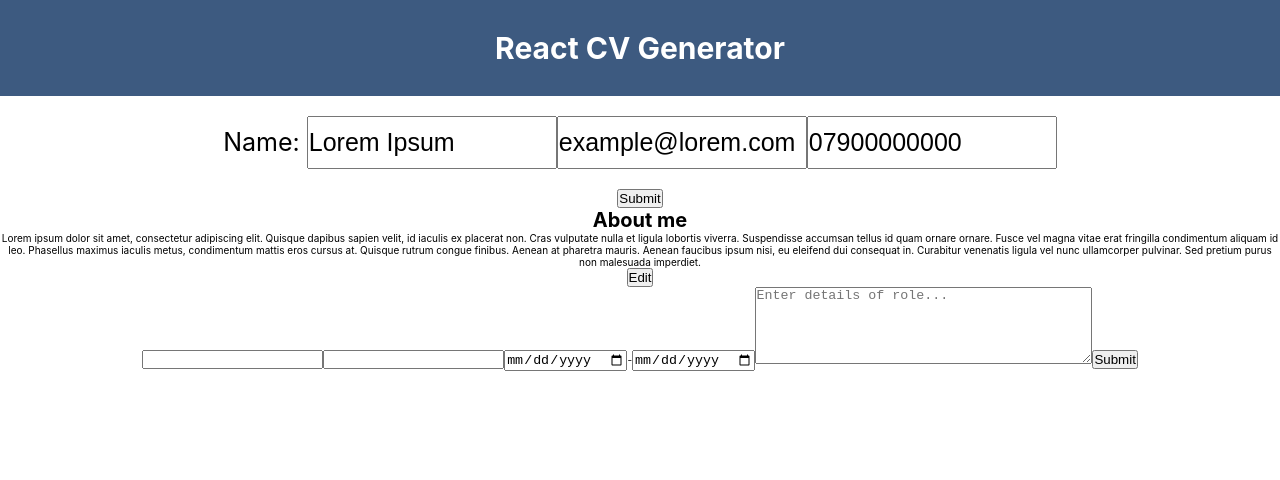
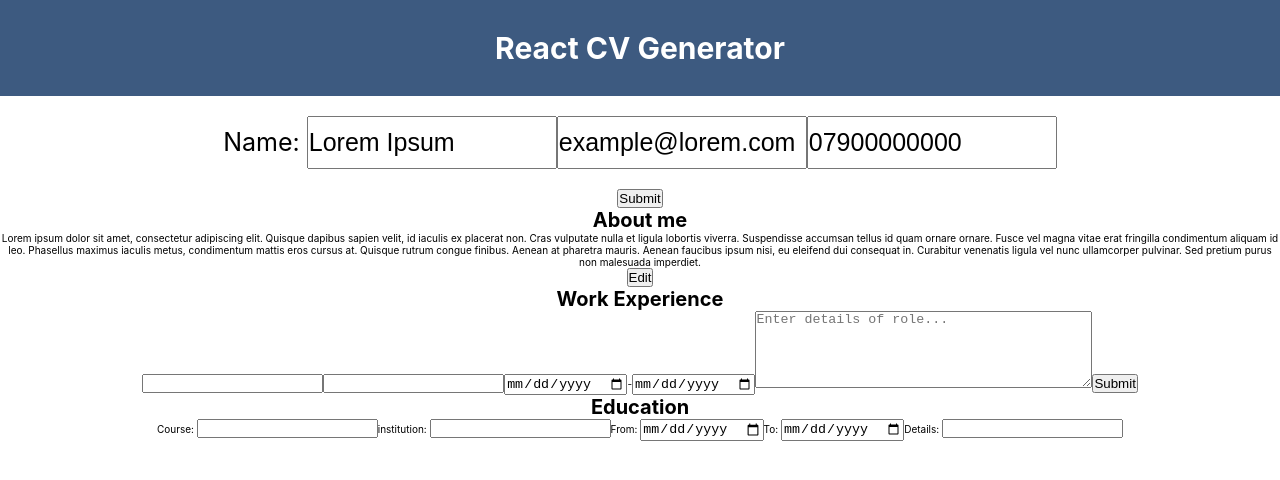
Before and after one commit to sultanp91/cv-project, a React (Create React App) app: page / in a window 1280 px wide. Shown: the top 480 px of the page. Built offline with nearby package versions, Linux system fonts and the light colour scheme.

Commit message:
created education component

```diff
--- a/src/App.js
+++ b/src/App.js
@@ -4,6 +4,7 @@ import Header from './components/Header';
 import GeneralInfo from './components/GeneralInfo';
 import Aboutme from './components/Aboutme';
 import Career from './components/Career';
+import Education from './components/Education';
 
 function App() {
   return (
@@ -12,6 +13,7 @@ function App() {
       <GeneralInfo />
       <Aboutme />
       <Career />
+      <Education />
     </div>
   );
 }
--- a/src/components/Career.js
+++ b/src/components/Career.js
@@ -1,7 +1,6 @@
 import React, { Component } from 'react';
 import uniqid from 'uniqid';
 import Jobs from './Jobs';
-import {format} from 'date-fns'
 
 class Career extends Component {
   constructor() {
@@ -81,6 +80,7 @@ class Career extends Component {
   render() {
     return (
       <div>
+        <h1>Work Experience</h1>
         <form>
           <input type="text" value={this.state.role} onChange={this.roleHandler} name="role" id="role" />
           <input type="tel" value={this.state.company} onChange={this.companyHandler} name="Company" id="company" />
--- /dev/null
+++ b/src/components/Education.js
@@ -0,0 +1,74 @@
+import React, { Component } from 'react'
+import uniqid from 'uniqid';
+
+class Education extends Component {
+    constructor(){
+        super()
+        this.state = {
+            education: [],
+            course: "",
+            institution: "",
+            dateFrom: "",
+            dateTo: "",
+            details: ""
+        }
+    }
+
+    inputHandler = (evt) => {
+        const key = evt.target.dataset.key
+        this.setState({
+            [key]: evt.target.value
+        })
+    }
+
+    submitHandler = (evt) => {
+        evt.preventDfault()
+        this.setState({
+            education: [...this.state.education, {course: this.state.course, institution: this.state.institution,
+            dateFrom: this.state.dateFrom, dateTo: this.state.dateTo, details: this.state.details,
+            id: uniqid()}],
+            course: "",
+            institution: "",
+            dateFrom: "",
+            dateTo: "",
+            details: ""
+        })
+    }
+
+    editStudies = (evt) => {
+        const education = Object.assign([],this.state.education)
+        const key = evt.target.dataset.key
+        education.map((edu) => {
+        if(evt.target.id === edu.id){
+        edu[key] = evt.target.value
+        }
+        })
+        this.setState({
+            education: education
+        })
+    }
+
+
+    render() {
+
+        return (
+            <div>
+                <h1>Education</h1>
+                <form>
+                    <label htmlFor="course">Course: </label>
+                    <input type="text" data-key="course" onChange={this.inputHandler} name="course" value={this.state.course} />
+                    <label htmlFor="institution">institution: </label>
+                    <input type="text" data-key="institution" onChange={this.inputHandler} name="institution" value={this.state.institution} />
+                    <label htmlFor="datefrom">From: </label>
+                    <input type="date" name="datefrom" data-key="dateFrom" value={this.state.dateFrom} onChange={this.inputHandler} />
+                    <label htmlFor="dateto">To: </label>
+                    <input type="date" name="dateto" data-key="dateTo" value={this.state.dateTo} onChange={this.inputHandler}/>
+                    <label htmlFor="details">Details: </label>
+                    <input type="text" data-key="details" name="details" value={this.state.details} onChange={this.inputHandler} />
+                </form>
+            </div>
+        )
+    }
+}
+
+export default Education
```
Also changed, not shown: src/components/Studies.js (added).
